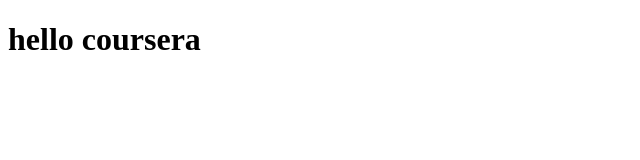
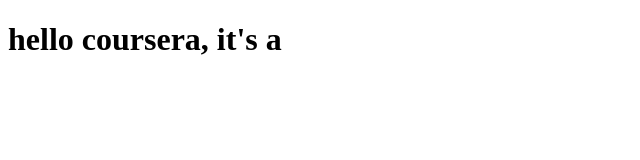
Before and after one commit to Azur11/HTML, a plain HTML site: page site/index.html in a window 1280 px wide. Shown: the whole page, without its empty margins (0-640 px from the left). Drawn offline with Linux system fonts and the light colour scheme.

Commit message:
small addition

```diff
--- a/site/index.html
+++ b/site/index.html
@@ -4,6 +4,6 @@
 	<title>hello coursera</title>
 </head>
 <body>
-	<h1>hello coursera</h1>
+	<h1>hello coursera, it's a </h1>
 </body>
 </html>
```
